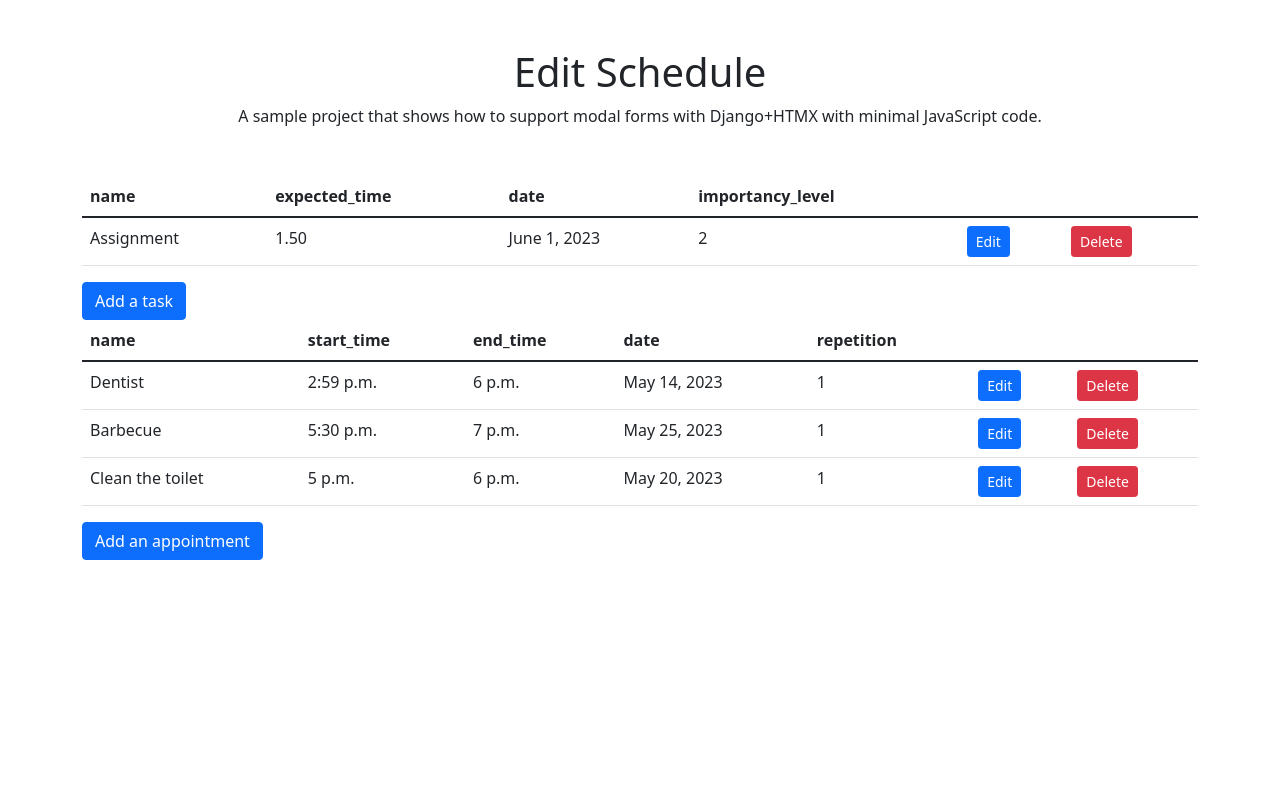
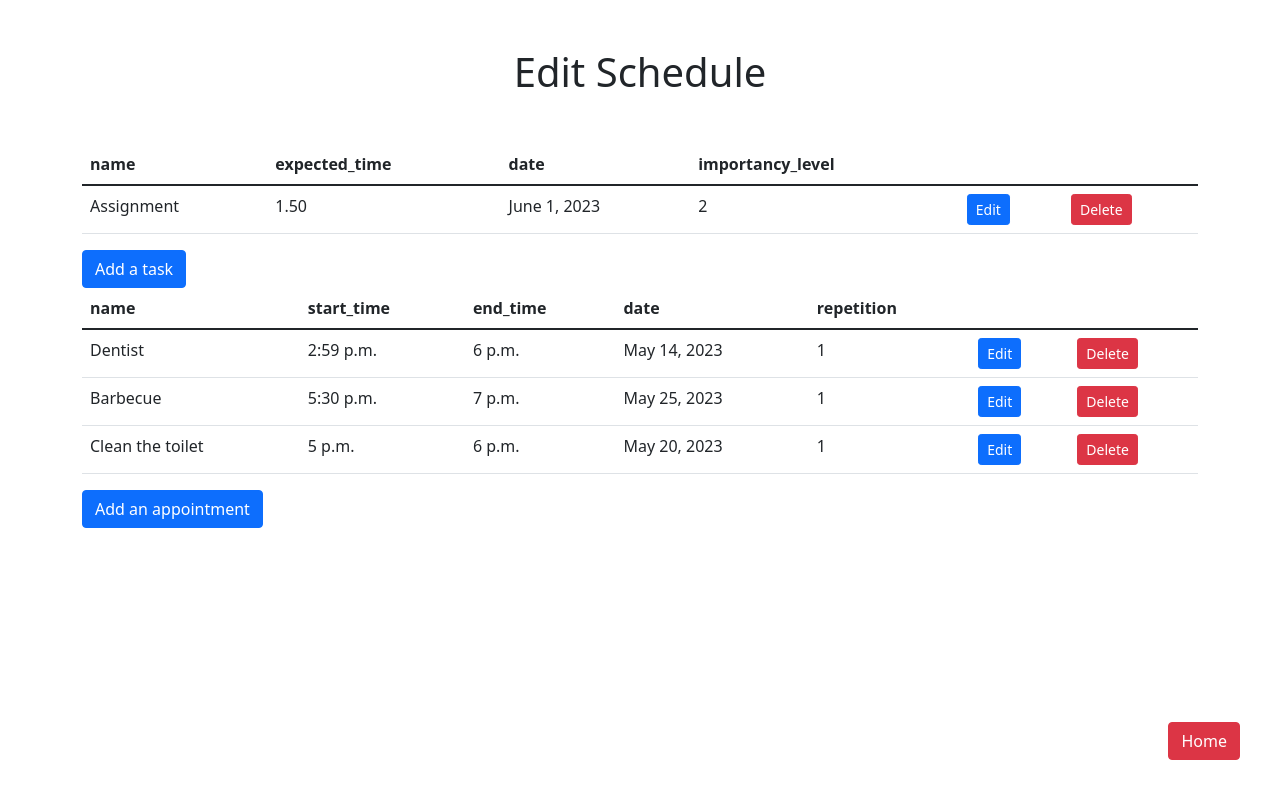
Before and after one commit to KirilVoigtlaender/Scheduler, a Django app: page / in a window 1280 px wide. Run offline with Django 4.2, Linux system fonts and the light colour scheme; data comes from the database, SQL or seed files in the repository; both versions use the stored data as it was after the commit; some libraries are stand-ins or nearby versions.

Commit message:
From edit schedule page to home page

```diff
--- a/scheduler/playground/templates/index.html
+++ b/scheduler/playground/templates/index.html
@@ -1,5 +1,24 @@
 {% load static %}
 <!DOCTYPE html>
+
+<style>
+
+/*Go home button styling*/
+.Back_Button {
+  position: fixed;
+  right: 10px; bottom: 10px;
+  padding: 30px;
+}
+
+
+</style>
+
+
+<!--Go back to home button-->
+<div class="Back_Button">
+  <a href="http://127.0.0.1:8000/website/" class="btn btn-danger" role="button">Home</a>
+</div>
+
 <html lang="en">
   <head>
     <!-- Required meta tags -->
@@ -15,7 +34,7 @@
     <div class="container">
       <div class="px-5 my-5 text-center">
         <h1>Edit Schedule</h1>
-        <p>A sample project that shows how to support modal forms with Django+HTMX with minimal JavaScript code.</p>
+        <!-- <p>A sample project that shows how to support modal forms with Django+HTMX with minimal JavaScript code.</p> -->
       </div>
       <table class="table task ">
         <thead>
```
Also changed, not shown: scheduler/db.sqlite3.
